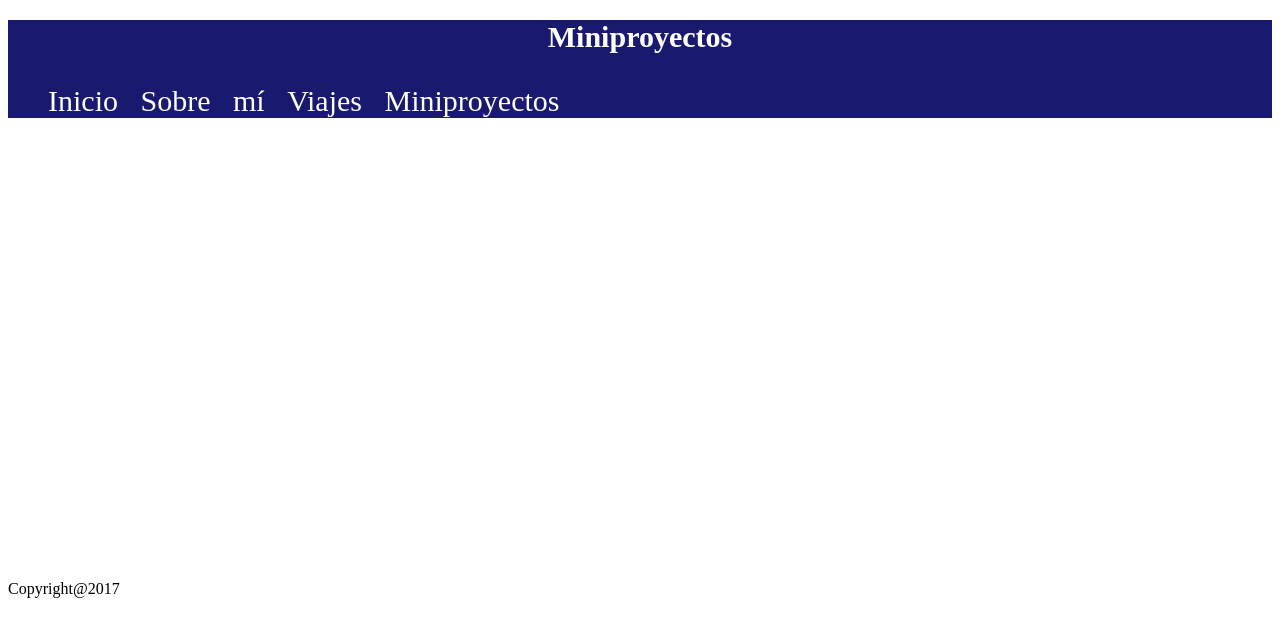
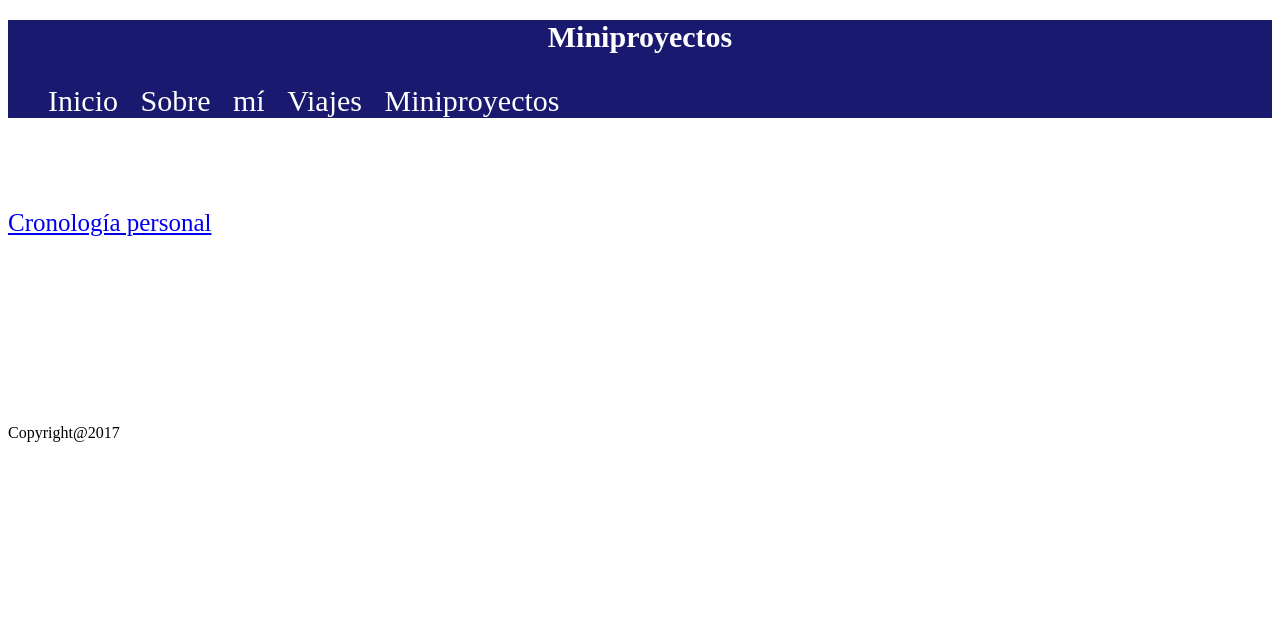
Before and after one commit to gdiaz08828/gdiaz08828.github.io, a plain HTML site: page Mini-proyectos.html in a window 1280 px wide. Drawn offline with Linux system fonts and the light colour scheme.

Commit message:
cronologia

```diff
--- a/Mini-proyectos.html
+++ b/Mini-proyectos.html
@@ -23,19 +23,7 @@
 </header>
 <br>
 <br>
-<br>
-<br>
-<br>
-<br>
-<br>
-<br>
-<br>
-<br>
-<br>
-<br>
-<br>
-<br>
-<br>
+  <p><a href="https://gdiaz08828.github.io/TimelineSpanish.html">Cronología personal</a> </p>
 <br>
 <br>
 <br>
```
